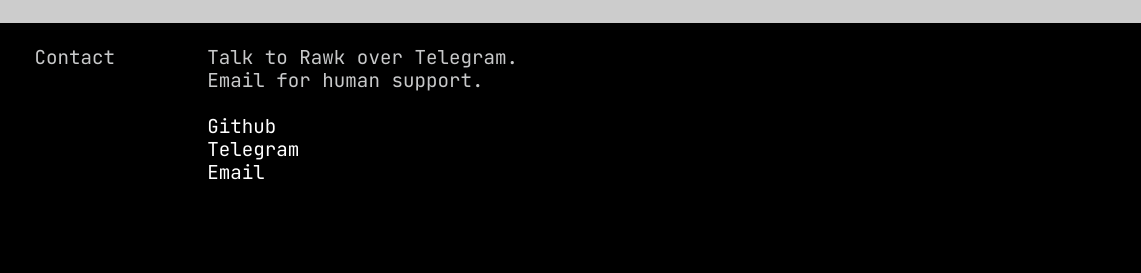
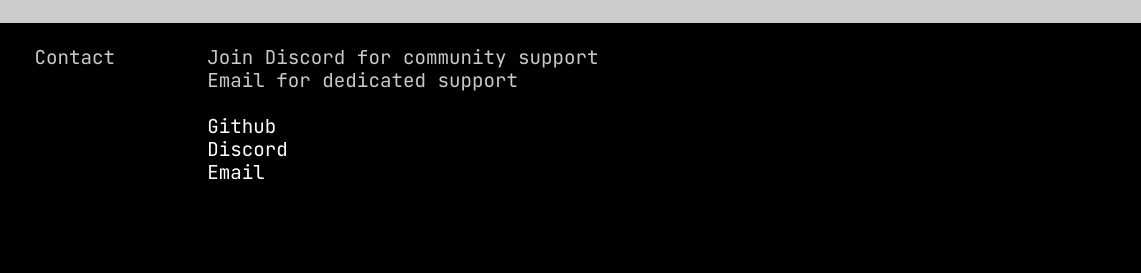
Before and after one commit to fabryx-dao/rawk, a plain HTML site: page site/index.html in a window 1280 px wide. Shown: the part 1980-2253 px from the top of the page, 0-1141 px from the left. Drawn offline with Linux system fonts and the light colour scheme.

Commit message:
Update contact section with Discord and email mailto link
- Changed 'Talk to Rawk over Telegram' to 'Join Discord for community support'
- Changed 'Email for human support' to 'Email for dedicated support'
- Updated Telegram link to say Discord
- Made Email a mailto: link to support@rawk.sh

```diff
--- a/site/index.html
+++ b/site/index.html
@@ -100,12 +100,12 @@
   <section class="double_padding col_2">
     <h2>Contact</h2>
     <div class="mono text-stack">
-      <span>Talk to Rawk over Telegram.</span>
-      <span>Email for human support.</span>
+      <span>Join Discord for community support</span>
+      <span>Email for dedicated support</span>
       <span class="spacer-1"></span>
       <a target="_blank" href="https://github.com/fabryx-dao/rawk">Github</a>
-      <a target="_blank" href="#">Telegram</a>
-      <a target="_blank" href="#">Email</a>
+      <a target="_blank" href="#">Discord</a>
+      <a href="mailto:support@rawk.sh">Email</a>
       <span class="spacer-2"></span>
       <a class="btn inline-buy-btn" href="/buy.html">&gt;&gt;&gt;&gt;&gt;&gt; GET RAWK - $99</a>
       <span class="spacer-2"></span>
```
